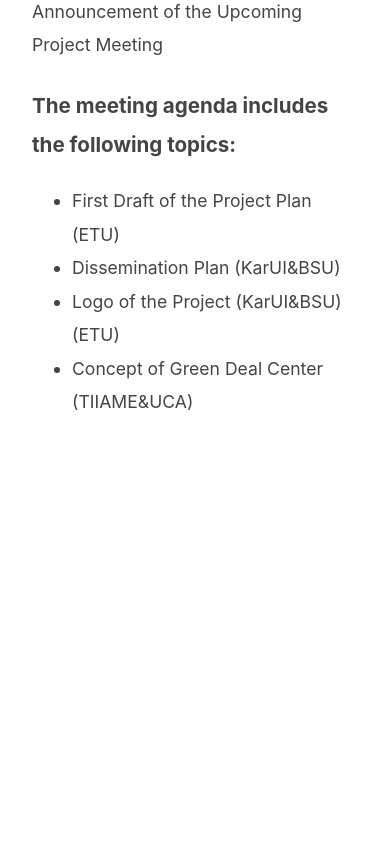
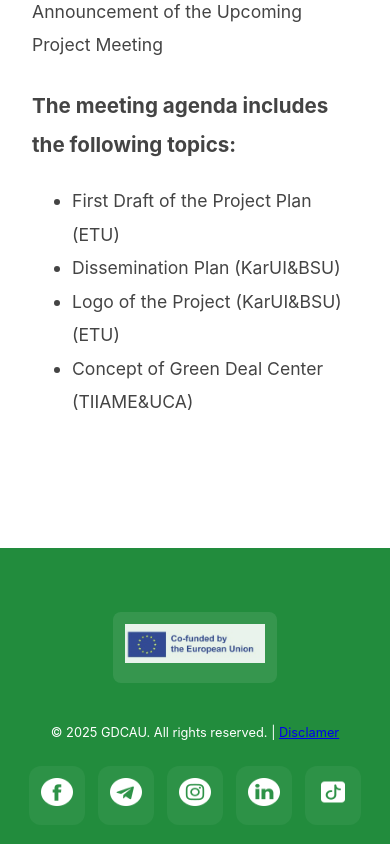
Before and after one commit to Dezling/vue-fixed-nav, a Vue app: page /news/1 in a window 390 px wide. Shown: the part 980-1824 px from the top of the page. Before the commit the page ends 1496 px from the top, so only its background shows below. Built offline with nearby package versions, Linux system fonts and the light colour scheme.

Commit message:
For slave project

```diff
--- a/src/App.vue
+++ b/src/App.vue
@@ -1,16 +1,20 @@
 <template>
+  <div class="app-wrapper">
     <AppNavbar />
-  <div class="content">
+    <main class="content">
       <router-view v-slot="{ Component }">
         <transition name="fade" mode="out-in">
           <component :is="Component" />
         </transition>
       </router-view>
+    </main>
+    <AppFooter />
   </div>
 </template>
 
 <script setup>
 import AppNavbar from './components/AppNavbar.vue'
+import AppFooter from './components/AppFooter.vue'
 </script>
 
 <style>
@@ -18,11 +22,22 @@ body {
   margin: 0;
   font-family: -apple-system, BlinkMacSystemFont, 'Segoe UI', Roboto, Oxygen, Ubuntu, Cantarell, sans-serif;
   line-height: 1.6;
+  min-height: 100vh;
+  display: flex;
+  flex-direction: column;
+}
+
+.app-wrapper {
+  flex: 1;
+  display: flex;
+  flex-direction: column;
+  min-height: 100vh;
 }
 
 .content {
+  flex: 1;
   margin-top: 80px;
-  padding: 2rem;
+  padding: 2rem 2rem 4rem;
 }
 
 .fade-enter-active,
@@ -34,10 +49,11 @@ body {
 .fade-leave-to {
   opacity: 0;
 }
+
 @media (max-width: 768px) {
   .content {
     margin-top: 60px;
-    padding: 1rem;
+    padding: 1rem 1rem 3rem;
   }
 }
 </style>
--- /dev/null
+++ b/src/components/AppFooter.vue
@@ -0,0 +1,242 @@
+<template>
+  <footer class="main-footer">
+    <div class="responsive-container footer-content">
+      <div class="footer-left">
+        <div class="footer-disclaimer">
+          © 2025 GDCAU. All rights reserved. |
+          <a href="#" class="footer-link" @click.prevent="showPrivacyModal">Disclamer</a>
+        </div>
+        <div class="social-links">
+          <a
+            v-for="(social, index) in socialMedia"
+            :key="index"
+            :href="social.link"
+            class="social-icon"
+            target="_blank"
+            rel="noopener"
+          >
+            <img
+              :src="social.icon"
+              :alt="social.name"
+              class="icon-image"
+              :style="{ width: social.size || '32px' }"
+            >
+          </a>
+        </div>
+      </div>
+
+      <div class="erasmus-logo-footer">
+        <img src="/images/eu.jpg" alt="Erasmus+" class="erasmus-footer-img">
+      </div>
+    </div>
+
+    <div v-if="showModal" class="privacy-modal">
+      <div class="modal-content">
+        <div class="modal-header">
+          <h2>Disclamer</h2>
+          <button class="close-button" @click="showModal = false">&times;</button>
+        </div>
+        <div class="modal-body">
+          <p>Co-funded by the European Union. Views and opinions expressed are however those of the author(s) only and do not necessarily reflect those of the European Union or the European Education and Culture Executive Agency (EACEA). Neither the European Union nor EACEA can be held responsible for them.</p>
+        </div>
+      </div>
+    </div>
+  </footer>
+</template>
+
+<script setup>
+import { ref } from 'vue'
+
+const socialMedia = ref([
+  { name: 'Facebook', icon: '/images/social/facebook.png', link: '#' },
+  { name: 'Telegram', icon: '/images/social/telegram.png', link: 'https://t.me/greendealcau' },
+  { name: 'Instagram', icon: '/images/social/instagram.png', link: 'https://www.instagram.com/greendealcau?igsh=MTVmNmo4d3NoYzdqOA==' },
+  { name: 'linkedin', icon: '/images/social/linkedin.png', link: 'https://t.me/greendealcau' },
+  { name: 'tiktok', icon: '/images/social/tttt.png', link: 'https://www.tiktok.com/@greendeal_cau?_t=ZM-8uF1ZqiwkuE&_r=1' },
+])
+
+const showModal = ref(false)
+
+const showPrivacyModal = () => {
+  showModal.value = true
+}
+</script>
+
+<style scoped>
+.main-footer {
+  background: #228c3d;
+  color: white;
+  padding: 4rem 0;
+  margin-top: auto;
+}
+.privacy-modal {
+  position: fixed;
+  top: 0;
+  left: 0;
+  width: 100%;
+  height: 100%;
+  background: rgba(0, 0, 0, 0.5);
+  display: flex;
+  align-items: center;
+  justify-content: center;
+  z-index: 9999;
+  backdrop-filter: blur(3px);
+}
+
+.modal-content {
+  background: white;
+  padding: 2rem;
+  border-radius: 12px;
+  max-width: 600px;
+  width: 90%;
+  max-height: 80vh;
+  overflow-y: auto;
+  position: relative;
+  box-shadow: 0 10px 30px rgba(0,0,0,0.2);
+  color: #333;
+}
+
+.modal-header {
+  display: flex;
+  justify-content: space-between;
+  align-items: center;
+  margin-bottom: 1.5rem;
+  border-bottom: 2px solid #eee;
+  padding-bottom: 1rem;
+}
+
+.modal-header h2 {
+  color: #2a7d2e;
+  margin: 0;
+  font-size: 1.8rem;
+}
+
+.modal-body {
+  color: #444;
+  line-height: 1.6;
+  font-size: 1rem;
+}
+
+.modal-body p {
+  margin-bottom: 1rem;
+}
+
+.close-button {
+  background: none;
+  border: none;
+  font-size: 2rem;
+  cursor: pointer;
+  color: #666;
+  padding: 0 0.5rem;
+  transition: color 0.3s ease;
+}
+
+.close-button:hover {
+  color: #2a7d2e;
+}
+
+.footer-content {
+  display: flex;
+  justify-content: space-between;
+  align-items: center;
+  flex-wrap: wrap;
+  gap: 2rem;
+  max-width: 1200px;
+  margin: 0 auto;
+}
+
+.footer-left {
+  display: flex;
+  flex-direction: column;
+  gap: 1.5rem;
+  flex: 1;
+  min-width: 300px;
+}
+
+.erasmus-logo-footer {
+  opacity: 0.9;
+  transition: all 0.3s ease;
+  flex-shrink: 0;
+  background: rgba(255, 255, 255, 0.1);
+  border-radius: 8px;
+  padding: 12px;
+}
+
+.erasmus-footer-img {
+  width: 380px;
+  height: auto;
+  transition: transform 0.3s ease;
+}
+
+.erasmus-logo-footer:hover {
+  opacity: 1;
+  background: rgba(255, 255, 255, 0.15);
+}
+
+.erasmus-logo-footer:hover .erasmus-footer-img {
+  transform: scale(1.05);
+}
+
+.footer-disclaimer {
+  font-size: 0.9rem;
+  line-height: 1.5;
+}
+
+.social-links {
+  display: flex;
+  gap: 1rem;
+  align-items: center;
+  flex-wrap: wrap;
+}
+
+.social-icon {
+  transition: all 0.3s ease;
+  padding: 12px;
+  border-radius: 12px;
+  background: rgba(255, 255, 255, 0.05);
+}
+
+.social-icon:hover {
+  background: #1a1a1a;
+  transform: translateY(-3px);
+}
+
+.icon-image {
+  width: 28px;
+  height: 28px;
+  filter: brightness(0) invert(1);
+}
+
+@media (max-width: 768px) {
+  .footer-content {
+    flex-direction: column;
+    align-items: center;
+    text-align: center;
+    gap: 2.5rem;
+  }
+
+  .footer-left {
+    align-items: center;
+    order: 2;
+  }
+
+  .erasmus-logo-footer {
+    order: 1;
+  }
+
+  .erasmus-footer-img {
+    width: 140px;
+  }
+}
+
+@media (max-width: 480px) {
+  .footer-disclaimer {
+    font-size: 0.8rem;
+  }
+
+  .social-links {
+    gap: 0.8rem;
+  }
+}
+
+</style>
--- a/src/router/index.js
+++ b/src/router/index.js
@@ -1,7 +1,7 @@
 import { createRouter, createWebHistory } from 'vue-router'
 import HomeView from '/src/views/HomeView.vue'
 
-export const routes = [ // Добавьте 'export' перед 'const routes'
+export const routes = [
   { path: '/', name: 'Main Page', component: HomeView },
   { path: '/about', name: 'About Project', component: () => import('../views/AboutView.vue') },
   { path: '/contact', name: '', component: () => import('../views/ContactView.vue') },
--- a/src/views/AboutView.vue
+++ b/src/views/AboutView.vue
@@ -1,6 +1,5 @@
 <template>
   <main class="about-page">
-    <!-- Section 1: Project Goals -->
     <section class="section project-goals">
       <div class="responsive-container">
         <h2 class="section-title">PROJECT GOALS</h2>
@@ -15,7 +14,6 @@
       </div>
     </section>
 
-    <!-- Section 2: Strategic Objectives -->
     <section class="section strategic-objectives">
       <div class="responsive-container">
         <h2 class="section-title">STRATEGIC OBJECTIVES</h2>
@@ -59,7 +57,6 @@
       </div>
     </section>
 
-    <!-- Section 3: Participants -->
     <section class="section participants">
       <div class="responsive-container">
         <h2 class="section-title">PARTICIPANTS</h2>
@@ -81,7 +78,6 @@
       </div>
     </section>
 
-    <!-- Section 4: Expected Results -->
     <section class="section expected-results">
       <div class="responsive-container">
         <h2 class="section-title">EXPECTED RESULTS</h2>
@@ -95,7 +91,6 @@
       </div>
     </section>
 
-    <!-- Section 5: KPIs -->
     <section class="section kpis">
       <div class="responsive-container">
         <h2 class="section-title">MAIN KPIs</h2>
@@ -114,7 +109,6 @@
 <script setup>
 import { ref } from 'vue'
 
-// Можно сюда добавить данные, если они понадобятся
 </script>
 
 <style scoped>
@@ -186,8 +180,8 @@ import { ref } from 'vue'
 }
 
 .objectives-list {
-  list-style: none; /* Убираем стандартную нумерацию */
-  padding-left: 0;  /* Убираем стандартный отступ */
+  list-style: none;
+  padding-left: 0;
   counter-reset: objectives;
   margin: 0 auto;
   max-width: 800px;
@@ -196,7 +190,7 @@ import { ref } from 'vue'
 .objective-item {
   counter-increment: objectives;
   background: #fff;
-  padding: 2rem 2rem 2rem 4rem; /* Добавил padding слева для текста */
+  padding: 2rem 2rem 2rem 4rem;
   margin-bottom: 2rem;
   border-radius: 8px;
   box-shadow: 0 2px 15px rgba(0, 0, 0, 0.06);
@@ -206,7 +200,7 @@ import { ref } from 'vue'
 .objective-item::before {
   content: counter(objectives);
   position: absolute;
-  left: 1.5rem; /* Новое позиционирование */
+  left: 1.5rem;
   top: 2rem;
   transform: none;
   width: 2.5rem;
--- a/src/views/NewsView.vue
+++ b/src/views/NewsView.vue
@@ -2,7 +2,6 @@
   <div class="news-page">
     <AppNavbar />
     <div class="news-content" v-if="!selectedNews">
-      <!-- Добавленный блок списка новостей -->
       <h1 class="news-title">News & Events</h1>
       <div class="news-list">
         <div
@@ -43,7 +42,6 @@
       <div class="news-body" v-html="selectedNews.content"></div>
     </div>
 
-    <!-- Lightbox Modal -->
     <div v-if="selectedImage" class="lightbox" @click.self="closeLightbox">
       <button class="close-button" @click="closeLightbox">×</button>
       <img :src="selectedImage" class="lightbox-image" />
@@ -54,27 +52,23 @@
 <script setup>
 import { computed, ref } from 'vue'
 import { useRoute, useRouter } from 'vue-router'
-import { news } from '../data/news' // Путь к файлу с новостями
+import { news } from '../data/news'
 
 const router = useRouter()
 const route = useRoute()
 
-// Состояние для выбранной новости
 const selectedNews = computed(() => {
   return news.find(item => item.id === parseInt(route.params.id)) || null
 });
 
-// Функция для отображения выбранной новости по клику
 const viewNews = (item) => {
   router.push({ params: { id: item.id } })
 }
 
-// Функция для возврата к списку новостей
 const goBack = () => {
-  window.history.back(); // Возвращает на предыдущую страницу в истории
+  window.history.back();
 }
 
-// Форматированная дата для выбранной новости
 const formattedDate = computed(() => {
   return selectedNews.value ? new Date(selectedNews.value.date).toLocaleDateString('en-US', {
     year: 'numeric',
@@ -355,7 +349,6 @@ const closeLightbox = () => {
     padding: 1.5rem;
   }
 }
-/* Custom Scrollbar */
 .image-scroll-container::-webkit-scrollbar {
   height: 8px;
   background-color: #f5f5f5;
@@ -403,7 +396,6 @@ const closeLightbox = () => {
   box-shadow: 0 8px 32px rgba(0, 0, 0, 0.15);
 }
 
-/* Lightbox Styles */
 .lightbox {
   position: fixed;
   top: 0;
```
Also changed, not shown: src/views/HomeView.vue (+8 -104 lines), public/images/eu.jpg (added), 45 other files (tests, documents, lock files or other folders). Lines whose indentation alone changed are shown as unchanged.
